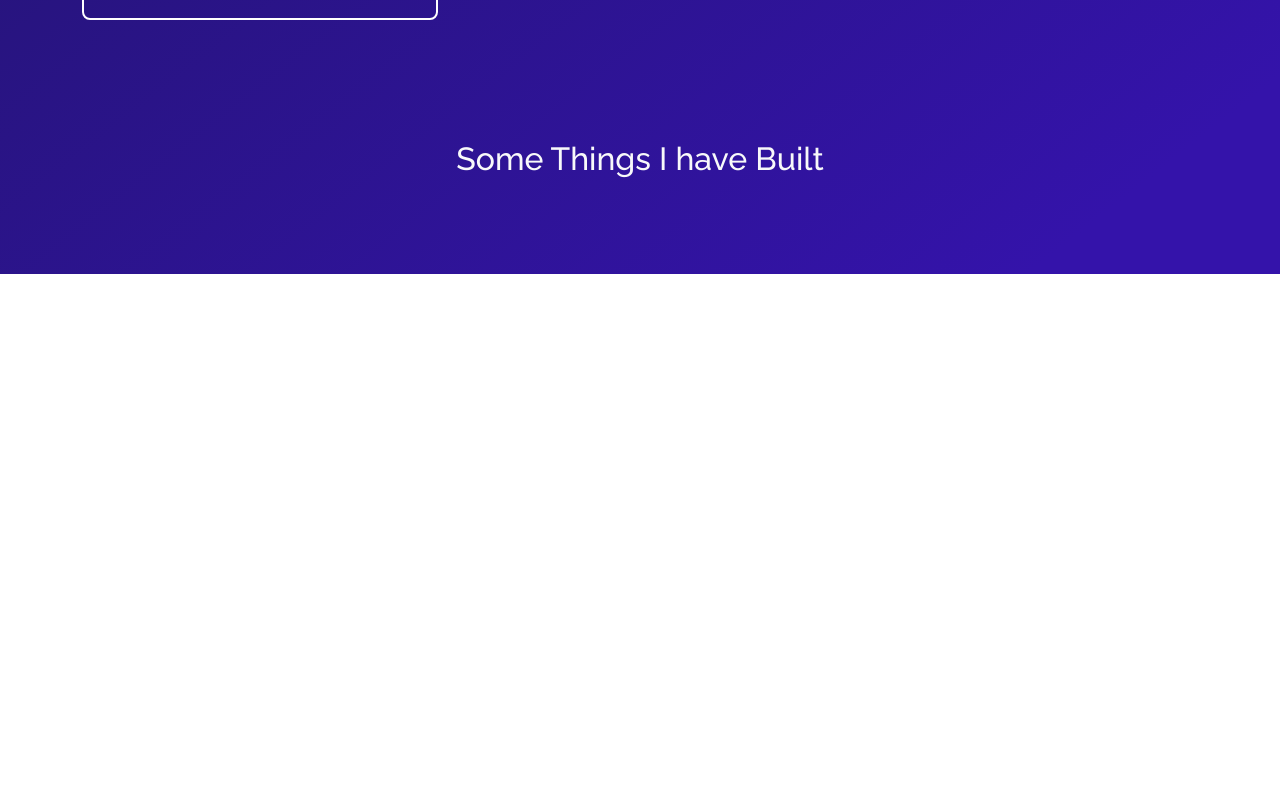
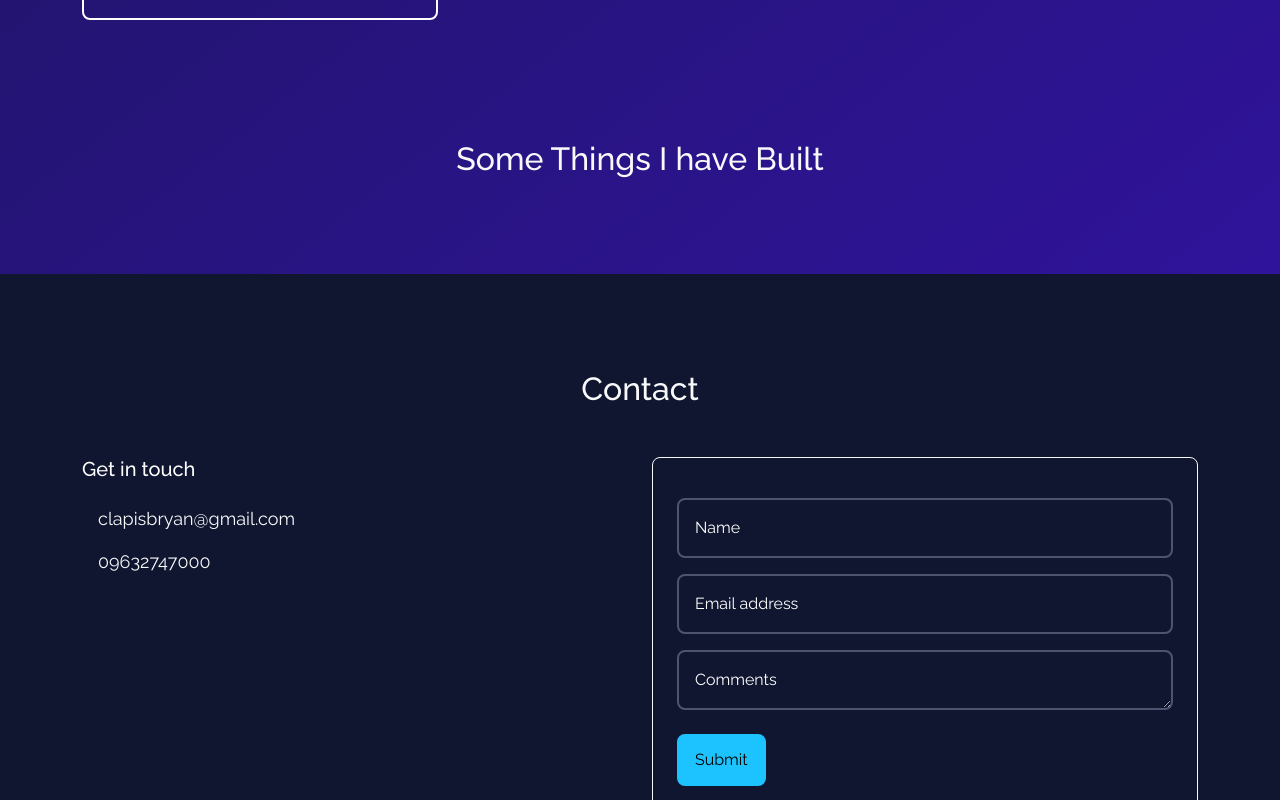
Before and after one commit to clapisbryan/portfolio-react, a React (Vite) app: page / in a window 1280 px wide. Shown: the part 2000-2800 px from the top of the page. Before the commit the page ends 2274 px from the top, so only its background shows below. Built offline with nearby package versions, Linux system fonts and the light colour scheme.

Commit message:
Add contact and footer

```diff
--- a/src/Pages/Home/AboutMe/AboutMe.jsx
+++ b/src/Pages/Home/AboutMe/AboutMe.jsx
@@ -6,7 +6,7 @@ const AboutMe = () => {
     return (
         <Container>
             <section id="about" className="container py-5">
-                <h2 className="text-start text-light mb-4">About</h2>
+                <h2 className="text-center text-light mb-4">About</h2>
                 <ul className="text-start p-0">
                     <li>
                         <p>
--- /dev/null
+++ b/src/Pages/Home/Contact/Contact.jsx
@@ -0,0 +1,67 @@
+import React from 'react'
+
+const Contact = () => {
+    return (
+        <>
+            <section id="contact" style={{ backgroundColor: "#101630" }}>
+                <div class="container ">
+                    <h2 class="text-center text-light mb-3 mb-md-5">Contact</h2>
+                    <div class="row">
+                        <div class="col-12 col-md-6">
+                            <h5 class="mb-4">Get in touch</h5>
+                            <ul class="ps-3">
+                                <li class="mb-3 text-break">
+                                    <a href="mailto:clapisbryan@gmail.com" class="text-light"
+                                    >clapisbryan@gmail.com</a>
+                                </li>
+                                <li class="mb-3 text-break">
+                                    <a href="tel:09632747000" class="text-light">09632747000</a>
+                                </li>
+                            </ul>
+                        </div>
+                        <div class="col-12 col-md-6 mb-3 mb-md-0">
+                            <div class="border border-light rounded-3 p-4">
+                                <form action="">
+                                    <div class="my-3">
+                                        <div class="form-floating mb-3">
+                                            <input
+                                                type="text"
+                                                class="form-control bg-transparent text-light"
+                                                id="floatingName"
+                                                placeholder="Name"
+                                            />
+                                            <label for="floatingName">Name</label>
+                                        </div>
+                                        <div class="form-floating mb-3">
+                                            <input
+                                                type="email"
+                                                class="form-control bg-transparent text-light"
+                                                id="floatingInput"
+                                                placeholder="name@example.com"
+                                            />
+                                            <label for="floatingInput">Email address</label>
+                                        </div>
+                                        <div class="form-floating">
+                                            <textarea
+                                                class="form-control bg-transparent text-light"
+                                                placeholder="Leave a comment here"
+                                                id="floatingTextarea2"
+                                                rows="8"
+                                            ></textarea>
+                                            <label for="floatingTextarea2">Comments</label>
+                                        </div>
+                                        <button type="button" class="btn btn-primary mt-4">
+                                            Submit
+                                        </button>
+                                    </div>
+                                </form>
+                            </div>
+                        </div>
+                    </div>
+                </div>
+            </section >
+        </>
+    )
+}
+
+export default Contact
--- /dev/null
+++ b/src/Pages/Home/Footer/Footer.jsx
@@ -0,0 +1,13 @@
+import React from 'react';
+
+const Footer = () => {
+    const currentYear = new Date().getFullYear(); // Get the current year
+
+    return (
+        <footer class="container text-center fs-6 py-2">
+            <p className='m-0'>© Copyright {currentYear} Bryan Portfolio.</p>
+        </footer>
+    );
+};
+
+export default Footer;
--- a/src/Pages/Home/Home.jsx
+++ b/src/Pages/Home/Home.jsx
@@ -4,6 +4,8 @@ import Banner from './Banner/Banner'
 import AboutMe from './AboutMe/AboutMe'
 import Project from './Project/Project'
 import Built from './Built/Built'
+import Contact from './Contact/Contact'
+import Footer from './Footer/Footer'
 
 const Home = () => {
   return (
@@ -13,6 +15,8 @@ const Home = () => {
       <AboutMe />
       <Project />
       <Built />
+      <Contact />
+      <Footer />
     </div>
   )
 }
```
